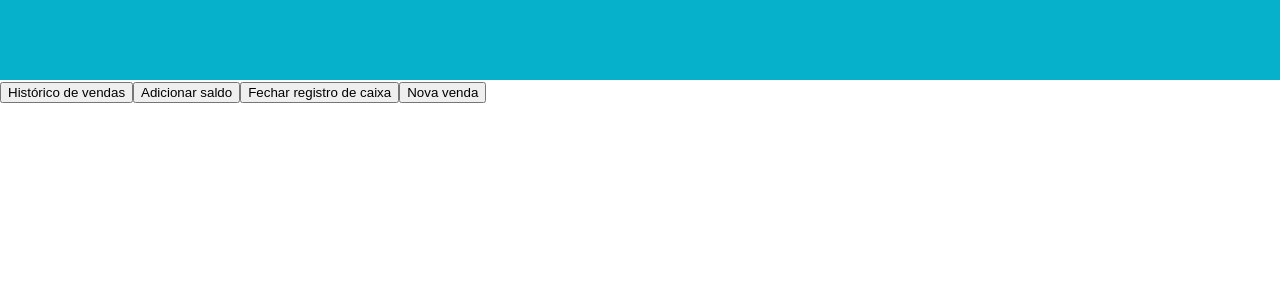
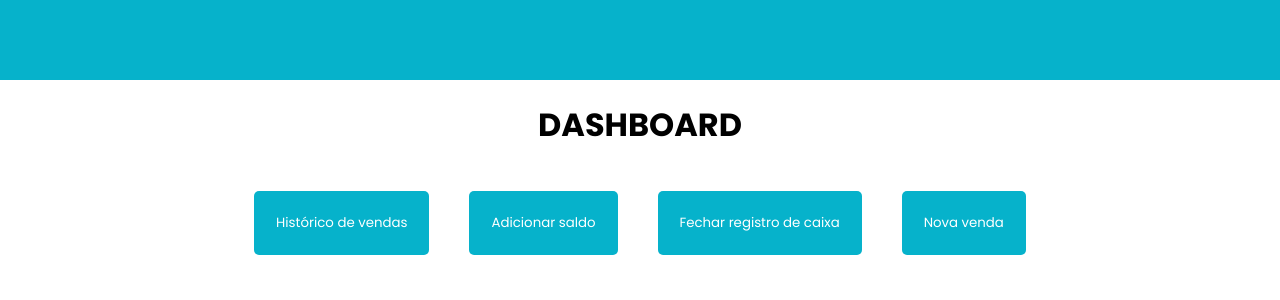
Before and after one commit to codArtic0/caneco-front-end, a React (Vite) app: page /dashboard in a window 1280 px wide. Shown: the top 300 px of the page. Built offline with nearby package versions, Linux system fonts and the light colour scheme; no server answers; sample sign-in values are in the browser's storage.

Commit message:
Add: Mapeamento de dashboard

```diff
--- a/src/pages/Dashboard.jsx
+++ b/src/pages/Dashboard.jsx
@@ -1,10 +1,40 @@
+import "../styles/Dashboard.css";
+import {useNavigate} from 'react-router-dom';
+
 function Dashboard() {
+    const navigate = useNavigate();
+
+    const historico = () => {
+        navigate('/dashboard/historico');
+    };
+
+    const adicionarSaldo = () => {
+        navigate('/dashboard/adicionar-saldo');
+    };
+
+    const fecharRegistro = () => {
+        navigate('/dashboard/fechar-registro');
+    };
+
+    const novaVenda = () => {
+        navigate('/dashboard/nova-venda');
+    }
+
     return (
         <div>
-            <button>Histórico de vendas</button>
-            <button>Adicionar saldo</button>
-            <button>Fechar registro de caixa</button>
-            <button>Nova venda</button>
+            <div className="dashboard-container">
+                <div className="dashboard-header">
+                    <h1>DASHBOARD</h1>
+                </div>
+                <div className="dashboard-content">
+                    <button className="botao-azul" onClick={historico}>
+                        Histórico de vendas
+                    </button>
+                    <button className="botao-azul" onClick={adicionarSaldo}>Adicionar saldo</button>
+                    <button className="botao-azul" onClick={fecharRegistro}>Fechar registro de caixa</button>
+                    <button className="botao-azul" onClick={novaVenda}>Nova venda</button>
+                </div>
+            </div>
         </div>
     );
 }
--- a/src/routes/routes.jsx
+++ b/src/routes/routes.jsx
@@ -9,6 +9,10 @@ function AppRoutes() {
             <Routes>
                 <Route path="/" element={<Login />} />
                 <Route path="/dashboard" element={<ProtectedRoute element={<Dashboard />} />} />
+                <Route path="/dashboard/historico" element={<ProtectedRoute element={<h1>Histórico de vendas</h1>} />} />
+                <Route path="/dashboard/adicionar-saldo" element={<ProtectedRoute element={<h1>Adicionar saldo</h1>} />} />
+                <Route path="/dashboard/fechar-registro" element={<ProtectedRoute element={<h1>Fechar registro de caixa</h1>} />} />
+                <Route path="/dashboard/nova-venda" element={<ProtectedRoute element={<h1>Nova venda</h1>} />} />
             </Routes>
         </Router>
     );
--- /dev/null
+++ b/src/styles/Dashboard.css
@@ -0,0 +1,42 @@
+.botao-azul{
+    background-color: var(--color-blue);
+    padding: 20px;
+    margin: 20px;
+    border-color: transparent;
+    color: var(--color-white);
+    font-family: 'Poppins', sans-serif;
+    border-radius: 5px;
+    transition: 0.2s;
+}
+
+.botao-azul:hover{
+    background-color: var(--color-blue);
+    opacity: 0.8;
+    cursor: pointer;
+}
+
+h1{
+    font-family: 'Poppins', sans-serif;
+    font-weight: 700;
+    font-style: bold;
+}
+
+.dashboard-container{
+    display: flex;
+    flex-direction: column;
+    align-items: center;
+    justify-content: center;
+}
+
+.dashboard-header{
+    display: flex;
+    flex-direction: column;
+    align-items: center;
+    justify-content: center;
+}
+
+.dashboard-content{
+    display: flex;
+    align-items: center;
+    justify-content: center;
+}
```
